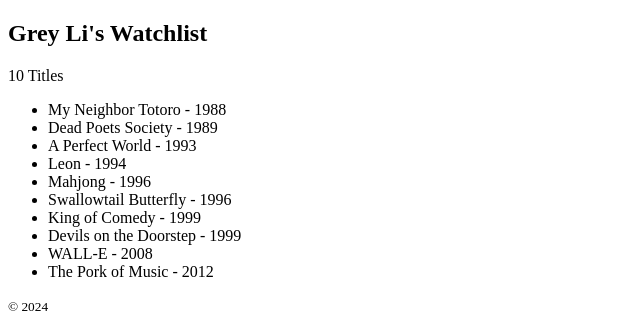
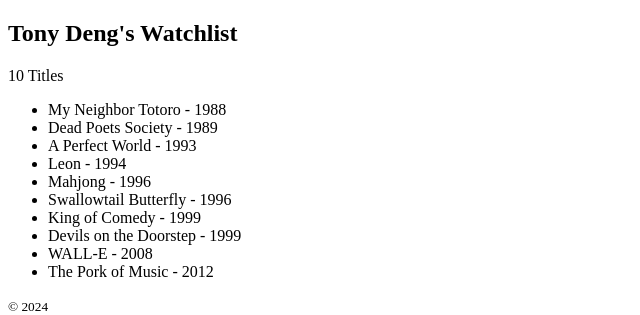
Before and after one commit to IVMeer/booklist, a Flask app: page / in a window 1280 px wide. Shown: the top 315 px of the page, without its empty margins (0-640 px from the left). Run offline with Flask 3, Linux system fonts and the light colour scheme.

Commit message:
2024_07_27

```diff
--- a/app.py
+++ b/app.py
@@ -10,7 +10,7 @@ def hello():
 def index():
     return render_template('index.html', name=name, movies=movies)
 
-name = 'Grey Li'
+name = 'Tony Deng'
 movies = [
     {'title': 'My Neighbor Totoro', 'year': '1988'},
     {'title': 'Dead Poets Society', 'year': '1989'},
--- a/templates/index.html
+++ b/templates/index.html
@@ -3,6 +3,7 @@
 <head>
     <meta charset="UTF-8">
     <title>{{ name }}'s Watchlist</title>
+    <link rel="icon" href="{{ url_for('static', filename='fav.jpg')}}">
 </head>
 <body>
     <h2>{{ name }}'s Watchlist</h2>
```
Also changed, not shown: static/fav.jpg (added), static/style.css (added).
